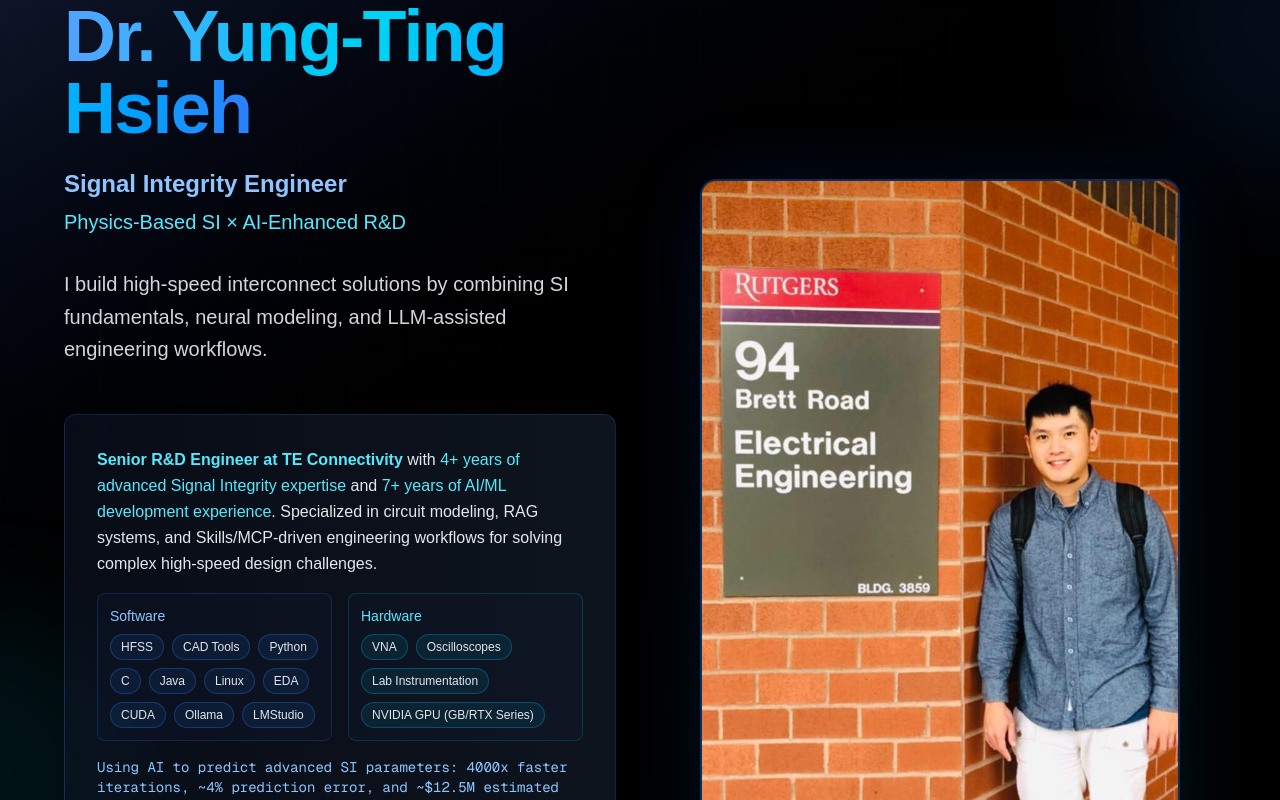
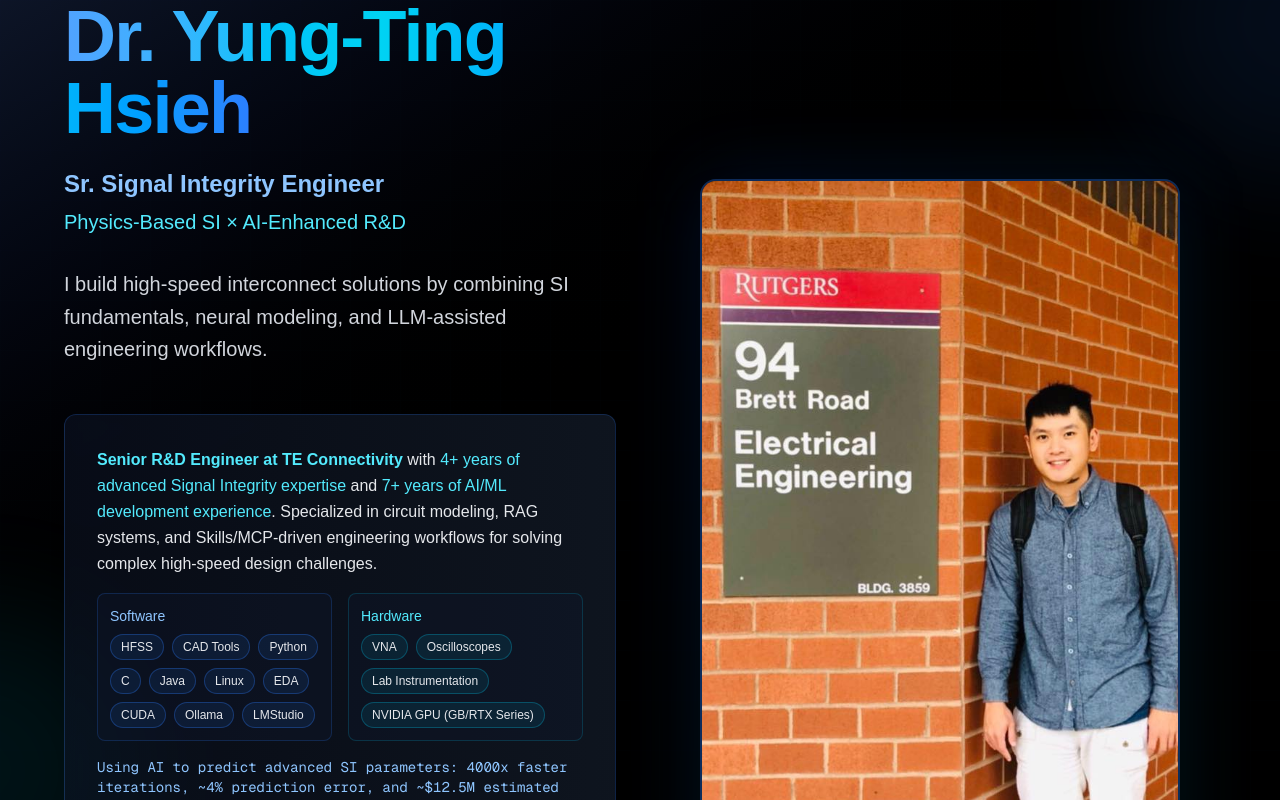
Before and after one commit to dryungtinghsieh-ui/ai-portfolio, a Next.js app: page / in a window 1280 px wide. Shown: the top 800 px of the page. Built offline with nearby package versions, Linux system fonts and the light colour scheme.

Commit message:
Update hero title to Sr. Signal Integrity Engineer

```diff
--- a/app/page.tsx
+++ b/app/page.tsx
@@ -156,7 +156,7 @@ export default function Home() {
 
                 <motion.div variants={itemVariants} className="mb-8">
                   <h2 className="mb-2 text-xl font-semibold text-blue-300 sm:text-2xl">
-                    Signal Integrity Engineer
+                    Sr. Signal Integrity Engineer
                   </h2>
                   <p className="text-lg font-medium text-cyan-300 sm:text-xl">
                     Physics-Based SI × AI-Enhanced R&D
```
